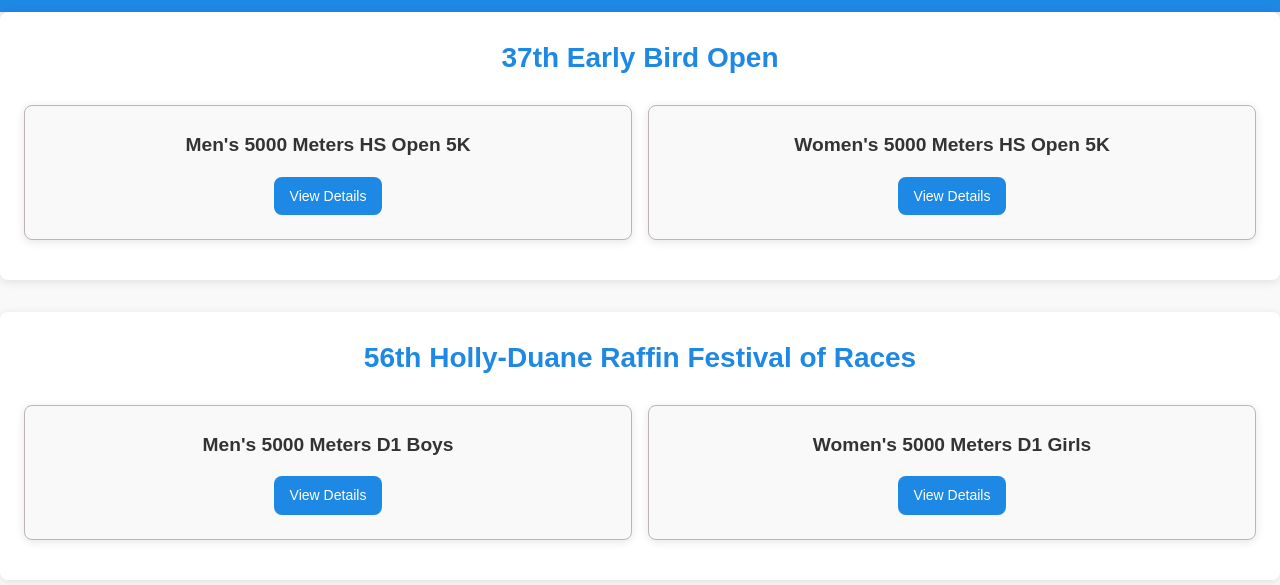
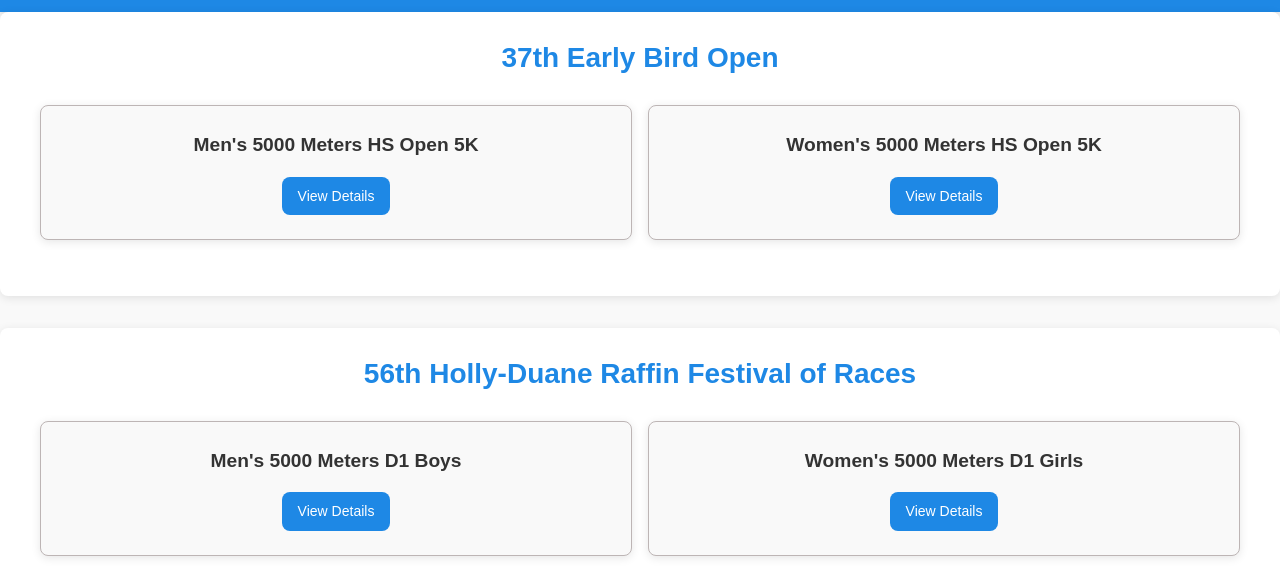
Before and after one commit to jiahongz7658/deliverable4, a plain HTML site: page index.html in a window 1280 px wide. Shown: the part 215-800 px from the top of the page. Drawn offline with Linux system fonts and the light colour scheme; a web font is replaced by a local one.

Commit message:
Update style.css

```diff
--- a/css/style.css
+++ b/css/style.css
@@ -21,10 +21,10 @@
     --nav-item-hover-bg: rgba(255, 255, 255, 0.3);
 }
 
-* {
+*, *::before, *::after {
+    box-sizing: border-box;
     margin: 0;
     padding: 0;
-    box-sizing: border-box;
 }
 
 html, body {
@@ -41,9 +41,9 @@ body {
     line-height: 1.6;
     opacity: 0;
     animation: fadeIn 1.5s ease-in-out forwards;
+    max-width: 100%; /* Ensure no horizontal overflow */
 }
 
-/* Fade in and out animation */
 @keyframes fadeIn {
     from { opacity: 0; }
     to { opacity: 1; }
@@ -55,7 +55,7 @@ header {
     padding: 2.5rem 1rem;
     text-align: center;
     box-shadow: 0 4px 8px rgba(0, 0, 0, 0.1);
-    width: 100%;
+    width: 100%; /* Ensure full width */
 }
 
 header .logo img {
@@ -73,6 +73,7 @@ header h1, header h2 {
 
 nav {
     animation: fadeIn 1.5s ease-in-out;
+    width: 100%; /* Ensure full width */
 }
 
 nav ul {
@@ -82,10 +83,12 @@ nav ul {
     display: flex;
     flex-direction: column;
     align-items: center;
+    width: 100%; /* Full width */
 }
 
 nav ul li {
     margin-bottom: 0.5rem;
+    width: 100%; /* Full width */
 }
 
 nav ul li a {
@@ -93,10 +96,9 @@ nav ul li a {
     padding: 0.5rem 1rem;
     border-radius: 5px;
     text-decoration: none;
-    border-color: #000000;
     background-color: var(--nav-item-bg);
     transition: background-color 0.3s ease, transform 0.2s ease;
-    width: 100%;
+    width: 100%; /* Full width */
     text-align: center;
 }
 
@@ -105,11 +107,10 @@ nav ul li a:hover {
 }
 
 main {
-    width: 100%;
-    font-size: 1rem; /* Base font size for mobile view */
+    padding: 0; /* Remove extra padding */
+    width: 100%; /* Ensure full width */
     display: flex;
     flex-direction: column;
-    padding: 0; /* Remove extra padding */
 }
 
 section {
@@ -119,8 +120,8 @@ section {
     box-shadow: var(--box-shadow);
     margin-bottom: var(--section-margin-bottom);
     transition: transform 0.3s ease;
-    width: 100%;
-    font-size: 1rem; /* Base font size for mobile view */
+    width: 100%; /* Ensure full width */
+    box-sizing: border-box; /* include padding and border in the width */
 }
 
 section h2 {
@@ -168,7 +169,7 @@ footer {
     text-align: center;
     padding: 1rem;
     box-shadow: 0 -2px 6px rgba(0, 0, 0, 0.1);
-    width: 100%;
+    width: 100%; /* Ensure full width */
 }
 
 footer p {
@@ -184,7 +185,7 @@ div.athlete {
     border-radius: var(--border-radius);
     border: 1px solid var(--athlete-border-color);
     transition: transform 0.3s ease, border-color 0.3s ease;
-    width: 100%;
+    width: 100%; /* Full width */
     font-size: 1rem; /* Base font size for mobile view */
 }
 
@@ -234,7 +235,7 @@ div.athlete figcaption {
 /* Home page specific styles */
 .homepage {
     padding: 0; /* Removed extra padding */
-    width: 100%;
+    width: 100%; /* Full width */
 }
 
 .homepage .logo img {
@@ -260,7 +261,8 @@ div.athlete figcaption {
     border-radius: var(--border-radius);
     box-shadow: var(--box-shadow);
     margin-bottom: var(--section-margin-bottom);
-    width: 100%; /* Ensure it stretches end-to-end */
+    width: 100%; /* Ensure full width */
+    box-sizing: border-box; /* include padding and border in the width */
 }
 
 .homepage section h2 {
@@ -276,7 +278,8 @@ div.athlete figcaption {
     gap: 1rem;
     justify-content: space-between;
     width: 100%; /* Ensure it spans full width */
-    padding: 0; /* Remove side padding */
+    padding: 0 1rem; /* Add side padding */
+    box-sizing: border-box; /* Include padding and border in the width */
 }
 
 .homepage .result {
@@ -285,10 +288,11 @@ div.athlete figcaption {
     border-radius: var(--border-radius);
     box-shadow: var(--box-shadow);
     padding: var(--card-padding);
-    flex: 1 0 100%; /* Ensure full width on mobile view */
+    width: 100%; /* Full width on mobile view */
     margin-bottom: 1rem; /* Spacing between results */
     text-align: center;
     transition: transform 0.3s, box-shadow 0.3s;
+    box-sizing: border-box; /* Include padding and border in the width */
 }
 
 .homepage .result h3 {
@@ -333,15 +337,19 @@ div.athlete figcaption {
 
     main {
         font-size: 1.1rem;
+        padding: 0 2rem; /* Add padding to main content on larger screens */
+        box-sizing: border-box; /* Include padding and border in the width */
     }
 
     section {
         font-size: 1.1rem;
+        padding: var(--card-padding) 2rem; /* Add padding to sections on larger screens */
+        box-sizing: border-box; /* Include padding and border in the width */
     }
 
     .homepage .result {
-        flex: 1 0 calc(50% - 1rem); /* Two results per row on tablets */
-        margin-bottom: 1rem; /* Margin for spacing */
+        flex: 1 0 calc(50% - 2rem); /* Two results per row on tablets */
+        margin-bottom: 2rem; /* Margin for spacing */
     }
 
     .homepage header h1 {
@@ -368,6 +376,7 @@ div.athlete figcaption {
         justify-content: center;
         align-items: center;
         padding: 1rem 2rem;
+        box-sizing: border-box; /* Include padding and border in the width */
     }
 
     header h1, header h2 {
@@ -386,10 +395,14 @@ div.athlete figcaption {
 
     main {
         font-size: 1.2rem;
+        padding: 0 3rem; /* Add padding to main content on larger screens */
+        box-sizing: border-box; /* Include padding and border in the width */
     }
 
     section {
         font-size: 1.2rem;
+        padding: var(--card-padding) 3rem; /* Add padding to sections on larger screens */
+        box-sizing: border-box; /* Include padding and border in the width */
     }
 
     section h2 {
@@ -397,8 +410,8 @@ div.athlete figcaption {
     }
 
     .homepage .result {
-        flex: 1 0 calc(25% - 1rem); /* Four results per row on desktops */
-        margin-bottom: 1rem; /* Margin for spacing */
+        flex: 1 0 calc(25% - 2rem); /* Four results per row on desktops */
+        margin-bottom: 2rem; /* Margin for spacing */
     }
 
     .homepage header h1 {
@@ -441,7 +454,7 @@ div.athlete figcaption {
         --header-background: #1e88e5;
         --header-text-color: #f2f2f2;
         --homepage-section-event-color: rgb(0, 0, 0);
-        --main-text-color: rgb(248, 248, 248);
+        --main-text-color: rgb(248,248,248);
         --link-color: #4691f4;
         --link-hover-color: #1b74e4;
         --border-color: #fffcfc;
```
